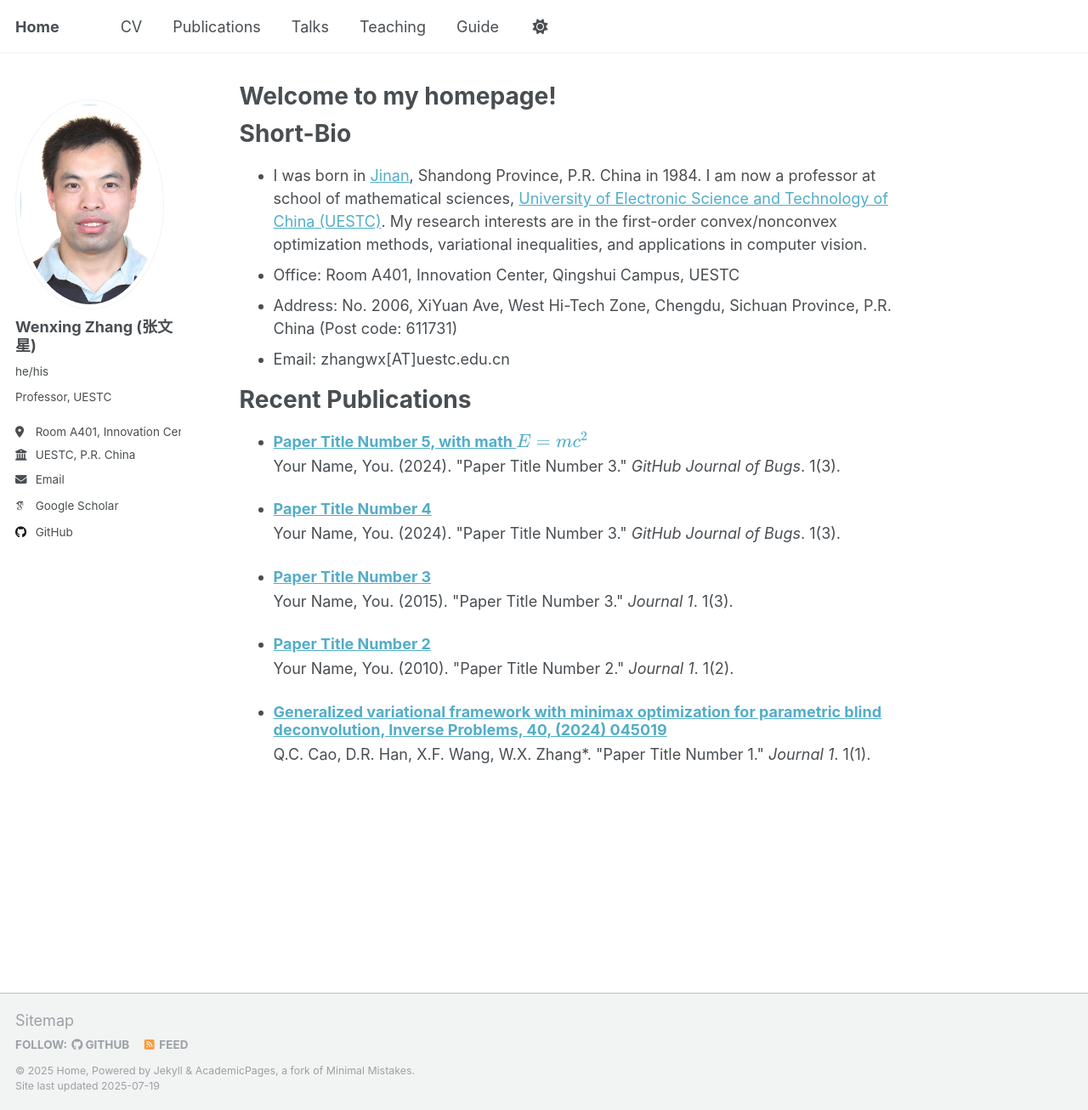
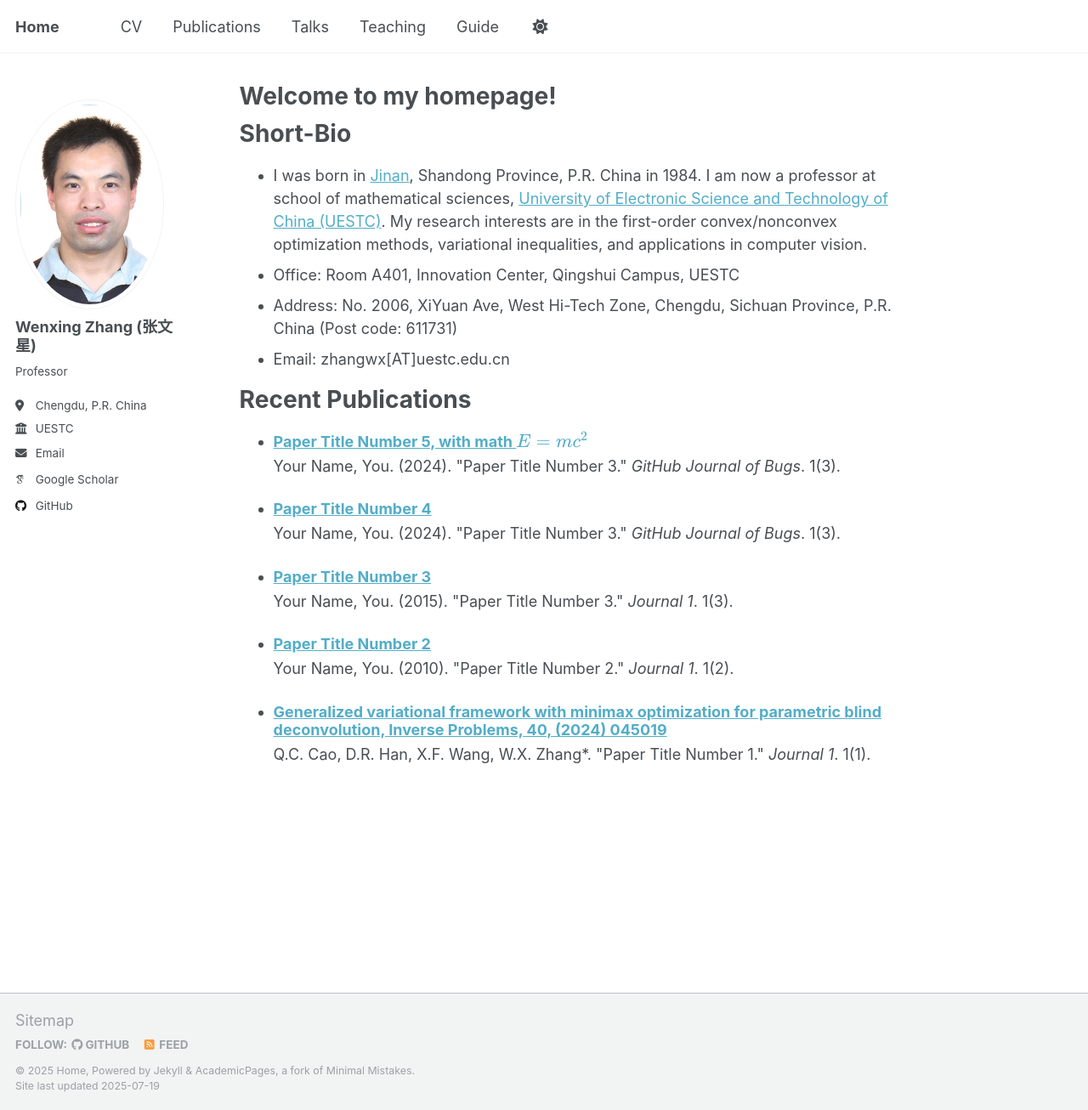
Before and after one commit to WenxingZhang/WenxingZhang.github.io, a Jekyll site: the page built from _pages/about.md, in a window 1280 px wide and 1306 px high. Shown: the whole window at 85% size. Built offline with Jekyll 4.4.1, drawn with Linux system fonts in a browser that asks for light colours; some web fonts are replaced; a script that is not in the unit is left out.

Commit message:
Update _config.yml

```diff
--- a/_config.yml
+++ b/_config.yml
@@ -24,12 +24,12 @@ author:
   # Biographic information
   avatar           : "profile.png"
   name             : "Wenxing Zhang (张文星)"
-  pronouns         : "he/his"
-  bio              : "Professor, UESTC"
-  location         : "Room A401, Innovation Center, Qingshui Campus"
-  employer         : "UESTC, P.R. China"
+  pronouns         : # "he/his"
+  bio              : "Professor"
+  location         : "Chengdu, P.R. China"
+  employer         : "UESTC"
   uri              : # URL
-  email            : "zhangwxATuestc.edu.cn"
+  email            : "zhangwx[AT]uestc.edu.cn"
 
   # Academic websites
   academia         : # URL
```
